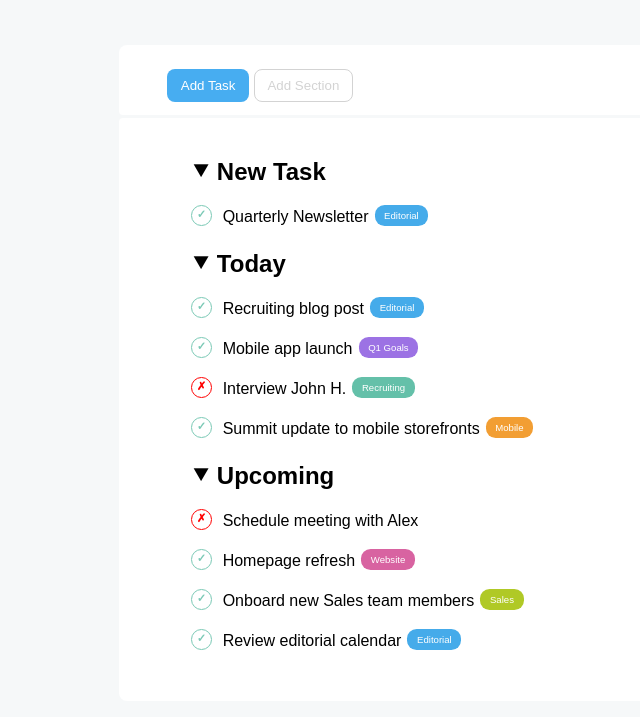
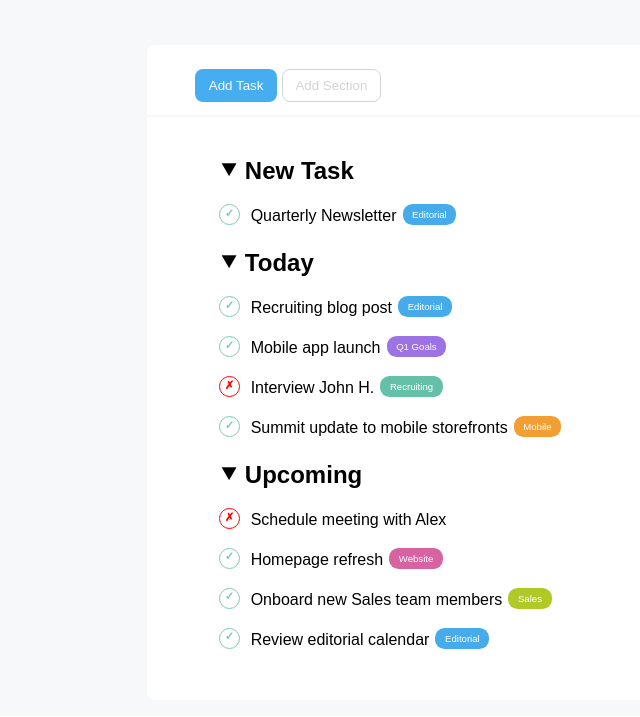
Before and after one commit to lazzaric92/html-css-toboolist, a plain HTML site: page index.html in a window 1280 px wide. Shown: the part 91-808 px from the top of the page, without its empty margins (73-713 px from the left). Drawn offline with Linux system fonts and the light colour scheme.

Commit message:
added div.container

```diff
--- a/css/style.css
+++ b/css/style.css
@@ -4,9 +4,14 @@
     box-sizing: border-box;
 }
 
-/*  GENERAL  */
+/* ||  GENERAL  */
 body {
     font-family: Arial, Helvetica, sans-serif;
+}
+
+div.container {
+    max-width: 1200px;
+    margin: 0 auto;
 }
 
 button {
@@ -49,20 +54,20 @@ li span {
     display: inline-block;
 }
 
-div.container {
+div.main-container {
     max-width: 70%;
     margin: 0 auto;
 }
 
-div.btn-bar {
+section.btn-bar {
     padding: 1.5rem 3rem 0.8rem;
-    border-radius: 8px 8px 4px 4px;
-    margin-bottom: 0.2rem;
+    border-bottom: 2px solid #f6f8f9;
+    border-radius: 8px 8px 0 0;
 }
 
-div.todo-list {
+section.todo-list {
     padding: 1rem 4.5rem 2.5rem;
-    border-radius: 4px 4px 8px 8px;
+    border-radius: 0 0 8px 8px;
 }
 
 li.li-title {
@@ -100,9 +105,7 @@ span.tag {
     border-color: lightgrey;
 }
 
-/* -------------
-    COLOR STYLE
-   ------------- */
+/* ** STYLE */
 .font-white {
     color: white;
 }
--- a/index.html
+++ b/index.html
@@ -9,19 +9,20 @@
 </head>
 
 <body>
+    <div class="container">
         <header>
             <img src="img/Logo.png" alt="Toboolist Logo">
             <h1>Toboolist</h1>
         </header>
 
         <main>
-        <div class="container">
-            <div class="btn-bar bg-white">
+            <div class="main-container">
+                <section class="btn-bar bg-white">
                     <button id="add-task" class="bg-blue font-white">Add Task</button>
                     <button id="add-section" class="bg-white font-lightgrey">Add Section</button>
-            </div>
+                </section>
 
-            <div class="todo-list bg-white">
+                <section class="todo-list bg-white">
                     <ul>
                         <li class="li-title">
                             <h2>&#11206; New Task</h2>
@@ -83,9 +84,10 @@
                             </ul>
                         </li>
                     </ul>
-            </div>
+                </section>
             </div>
         </main>
+    </div>
 </body>
 
 </html>
```
Lines whose indentation alone changed are shown as unchanged.
